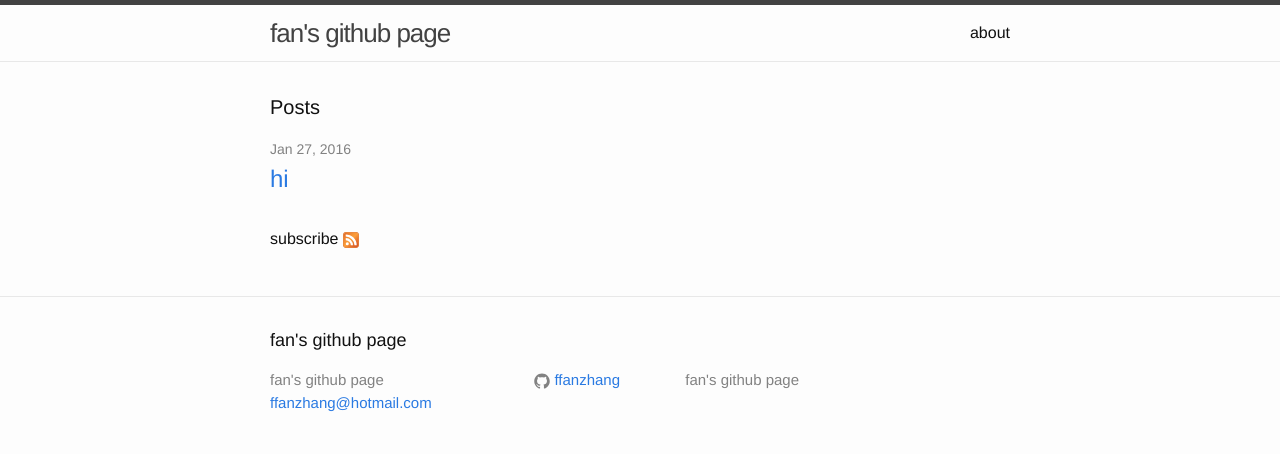
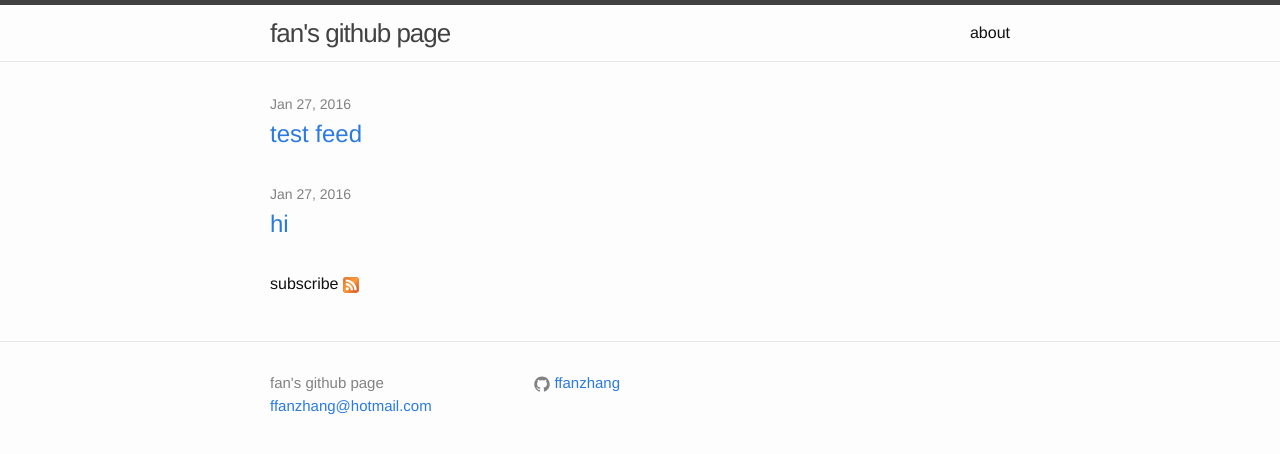
Before and after one commit to ffanzhang/ffanzhang.github.io, a Jekyll site: the page built from index.html, in a window 1280 px wide. Shown: the top 454 px of the page. Built offline with Jekyll 4.4.1, drawn with Linux system fonts in a browser that asks for light colours.

Commit message:
testing feed

```diff
--- a/_config.yml
+++ b/_config.yml
@@ -1,7 +1,6 @@
 title: fan's github page
 email: ffanzhang@hotmail.com
 description: > # this means to ignore newlines until "baseurl:"
-        fan's github page
 baseurl: "" # the subpath of your site, e.g. /blog
 url: "http://ffanzhang.github.io" # the base hostname & protocol for your site
 #twitter_username: ffanzhang
--- a/_includes/footer.html
+++ b/_includes/footer.html
@@ -1,8 +1,6 @@
 <footer class="site-footer">
 
   <div class="wrapper">
-
-    <h2 class="footer-heading">{{ site.title }}</h2>
 
     <div class="footer-col-wrapper">
       <div class="footer-col footer-col-1">
--- /dev/null
+++ b/_posts/2016-01-27-testfeed.markdown
@@ -0,0 +1,7 @@
+---
+layout: post
+title: "test feed"
+date:   2016-01-27 10:44:25 -0800
+categories: [technical]
+---
+testing
--- a/index.html
+++ b/index.html
@@ -3,8 +3,6 @@ layout: default
 ---
 
 <div class="home">
-
-  <h1 class="page-heading">Posts</h1>
 
   <ul class="post-list">
     {% for post in site.posts %}
```
